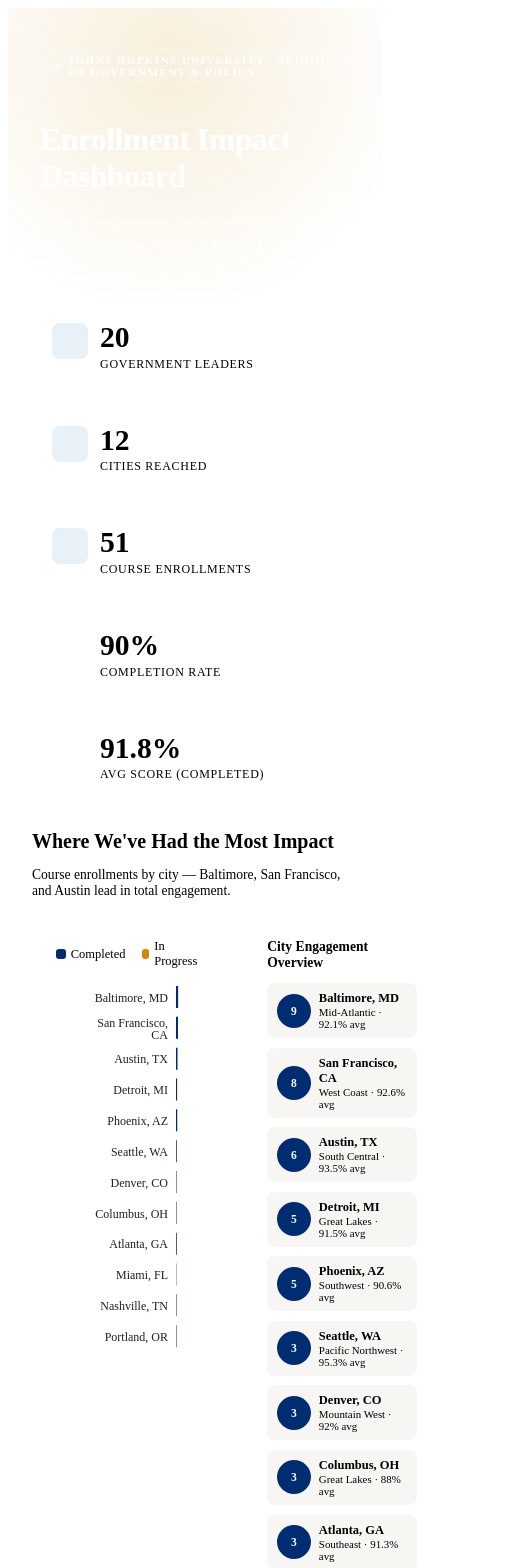
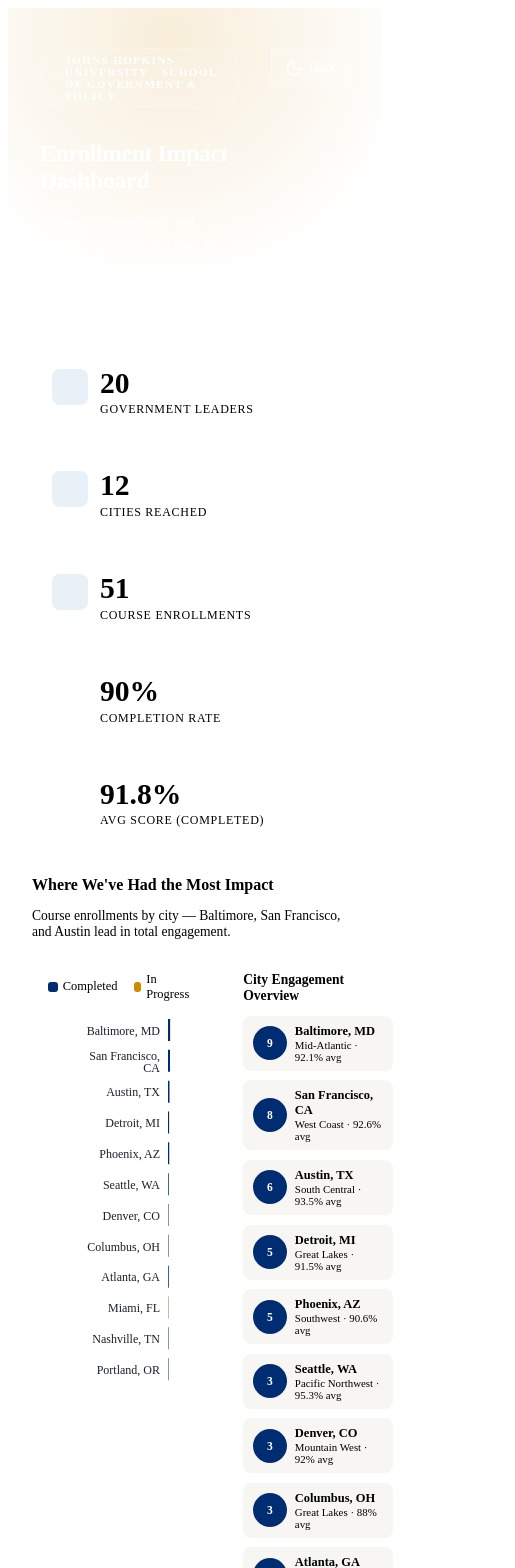
Before and after one commit to neba1234/jhu-enrollment, a React (Vite) app in the folder dashboard/: page / in a window 390 px wide. Shown: the top 1568 px of the page, 515 px wide, since content can reach past the window. Built offline with nearby package versions, Linux system fonts and the light colour scheme; the HTML template or start-up script is replaced by a standard one.

Commit message:
feat: add animations, dark mode, and responsive design
- Add smooth fade-in, slide-up, and pulse animations
- Implement dark mode theme toggle in header
- Add responsive CSS for mobile breakpoints
- Rebuild dashboard with new features

```diff
--- a/dashboard/src/components/Header.jsx
+++ b/dashboard/src/components/Header.jsx
@@ -1,4 +1,5 @@
-import { GraduationCap } from 'lucide-react';
+import { GraduationCap, Moon, Sun } from 'lucide-react';
+import { useDarkMode } from '../hooks/useDarkMode';
 
 const styles = {
   header: {
@@ -7,6 +8,7 @@ const styles = {
     padding: '2.5rem 2rem 2rem',
     position: 'relative',
     overflow: 'hidden',
+    animation: 'fadeIn 0.6s ease-in-out',
   },
   glow: {
     position: 'absolute',
@@ -26,6 +28,21 @@ const styles = {
     display: 'flex',
     justifyContent: 'space-between',
     alignItems: 'flex-start',
+    gap: '2rem',
+  },
+  themeToggle: {
+    background: 'rgba(255,255,255,.12)',
+    border: '1px solid rgba(255,255,255,.2)',
+    color: 'white',
+    padding: '.6rem .8rem',
+    borderRadius: 'var(--radius)',
+    cursor: 'pointer',
+    fontSize: '1rem',
+    display: 'flex',
+    alignItems: 'center',
+    gap: '.4rem',
+    transition: 'all 0.3s ease',
+    marginBottom: '.5rem',
   },
   badge: {
     display: 'inline-flex',
@@ -40,20 +57,23 @@ const styles = {
     padding: '.3rem .8rem',
     borderRadius: 20,
     marginBottom: '1rem',
+    animation: 'slideInLeft 0.6s ease-out',
   },
   title: {
     fontFamily: 'var(--font-serif)',
-    fontSize: '2rem',
+    fontSize: 'clamp(1.5rem, 4vw, 2rem)',
     fontWeight: 700,
     letterSpacing: '-.02em',
     marginBottom: '.35rem',
     lineHeight: 1.15,
+    animation: 'slideUp 0.6s ease-out 0.1s both',
   },
   subtitle: {
     opacity: .8,
     fontSize: '.95rem',
     maxWidth: 520,
     lineHeight: 1.5,
+    animation: 'slideUp 0.6s ease-out 0.2s both',
   },
   date: {
     fontSize: '.75rem',
@@ -62,10 +82,13 @@ const styles = {
     fontWeight: 500,
     letterSpacing: '.04em',
     textTransform: 'uppercase',
+    animation: 'slideUp 0.6s ease-out 0.3s both',
   },
 };
 
 export default function Header() {
+  const [isDark, setIsDark] = useDarkMode();
+
   return (
     <header style={styles.header}>
       <div style={styles.glow} />
@@ -81,6 +104,15 @@ export default function Header() {
           </p>
           <p style={styles.date}>Data as of December 2025</p>
         </div>
+        <button
+          onClick={() => setIsDark(!isDark)}
+          style={styles.themeToggle}
+          title={isDark ? 'Switch to light mode' : 'Switch to dark mode'}
+          aria-label="Toggle dark mode"
+        >
+          {isDark ? <Sun size={18} /> : <Moon size={18} />}
+          <span style={{ fontSize: '.8rem' }}>{isDark ? 'Light' : 'Dark'}</span>
+        </button>
       </div>
     </header>
   );
--- a/dashboard/src/components/UI.jsx
+++ b/dashboard/src/components/UI.jsx
@@ -1,12 +1,13 @@
-export function Card({ children, style = {} }) {
+export function Card({ children, style = {}, delay = 0 }) {
   return (
     <div
       style={{
-        background: 'white',
+        background: 'var(--warm-white)',
         borderRadius: 'var(--radius)',
         boxShadow: 'var(--shadow)',
-        padding: '1.5rem',
+        padding: 'clamp(1rem, 2vw, 1.5rem)',
         border: '1px solid var(--border)',
+        animation: `slideUp 0.6s ease-out ${delay}s both`,
         ...style,
       }}
     >
@@ -17,11 +18,11 @@ export function Card({ children, style = {} }) {
 
 export function SectionTitle({ title, subtitle }) {
   return (
-    <div style={{ marginBottom: '1rem' }}>
+    <div style={{ marginBottom: '1rem', animation: 'slideUp 0.6s ease-out' }}>
       <h2
         style={{
           fontFamily: 'var(--font-serif)',
-          fontSize: '1.25rem',
+          fontSize: 'clamp(1rem, 3vw, 1.25rem)',
           fontWeight: 600,
           color: 'var(--navy)',
           marginBottom: '.15rem',
@@ -55,6 +56,7 @@ export function Badge({ type, children }) {
         padding: '.15rem .5rem',
         borderRadius: 12,
         letterSpacing: '.02em',
+        transition: 'all 0.3s ease',
         ...c,
       }}
     >
--- /dev/null
+++ b/dashboard/src/hooks/useDarkMode.js
@@ -0,0 +1,28 @@
+import { useEffect, useState } from 'react';
+
+export function useDarkMode() {
+  const [isDark, setIsDark] = useState(() => {
+    // Check localStorage first
+    const saved = localStorage.getItem('theme');
+    if (saved) return saved === 'dark';
+
+    // Check system preference
+    if (typeof window !== 'undefined') {
+      return window.matchMedia('(prefers-color-scheme: dark)').matches;
+    }
+    return false;
+  });
+
+  useEffect(() => {
+    const root = document.documentElement;
+    if (isDark) {
+      root.setAttribute('data-theme', 'dark');
+      localStorage.setItem('theme', 'dark');
+    } else {
+      root.removeAttribute('data-theme');
+      localStorage.setItem('theme', 'light');
+    }
+  }, [isDark]);
+
+  return [isDark, setIsDark];
+}
--- a/dashboard/src/styles/global.css
+++ b/dashboard/src/styles/global.css
@@ -24,6 +24,20 @@
   --font-sans: 'DM Sans', system-ui, sans-serif;
 }
 
+/* Dark mode theme */
+[data-theme="dark"] {
+  --warm-white: #1a1f2e;
+  --text: #f0f0f0;
+  --border: #2a3f5f;
+  --shadow: 0 1px 3px rgba(0,0,0,.3), 0 4px 12px rgba(0,0,0,.2);
+  --shadow-lg: 0 4px 24px rgba(0,0,0,.4);
+  --slate: #b0bcc4;
+  --gold-light: #3d2f1f;
+  --sky-light: #1a3a52;
+  --success-bg: #0f3d20;
+  --in-progress-bg: #3d3015;
+}
+
 *, *::before, *::after { margin: 0; padding: 0; box-sizing: border-box; }
 
 body {
@@ -39,3 +53,83 @@ body {
 ::-webkit-scrollbar-track { background: transparent; }
 ::-webkit-scrollbar-thumb { background: var(--border); border-radius: 3px; }
 ::-webkit-scrollbar-thumb:hover { background: var(--slate); }
+
+/* ====== ANIMATIONS ====== */
+@keyframes fadeIn {
+  from { opacity: 0; }
+  to { opacity: 1; }
+}
+
+@keyframes slideUp {
+  from { opacity: 0; transform: translateY(20px); }
+  to { opacity: 1; transform: translateY(0); }
+}
+
+@keyframes slideInLeft {
+  from { opacity: 0; transform: translateX(-20px); }
+  to { opacity: 1; transform: translateX(0); }
+}
+
+@keyframes pulse {
+  0%, 100% { opacity: 1; }
+  50% { opacity: 0.6; }
+}
+
+@keyframes shimmer {
+  0% { background-position: -1200px 0; }
+  100% { background-position: 1200px 0; }
+}
+
+@keyframes chartBars {
+  from { transform: scaleY(0); opacity: 0; }
+  to { transform: scaleY(1); opacity: 1; }
+}
+
+/* Smooth transitions */
+* {
+  transition: background-color 0.3s ease, color 0.3s ease, border-color 0.3s ease;
+}
+
+/* Animation utility classes */
+.fade-in { animation: fadeIn 0.5s ease-in-out; }
+.slide-up { animation: slideUp 0.6s ease-out; }
+.slide-in-left { animation: slideInLeft 0.6s ease-out; }
+.pulse { animation: pulse 2s ease-in-out infinite; }
+
+/* Loading skeleton */
+.skeleton {
+  background: linear-gradient(90deg, var(--border) 25%, var(--sky-light) 50%, var(--border) 75%);
+  background-size: 1200px 100%;
+  animation: shimmer 2s infinite;
+}
+
+/* ====== RESPONSIVE DESIGN ====== */
+@media (max-width: 1400px) {
+  body { font-size: 15px; }
+}
+
+@media (max-width: 1024px) {
+  :root { --radius: 8px; }
+  body { font-size: 14px; }
+}
+
+@media (max-width: 768px) {
+  :root { --radius: 6px; }
+  body { font-size: 13px; padding: 10px; }
+
+  /* Stack layouts vertically */
+  .grid-2 { display: flex !important; flex-direction: column !important; gap: 12px !important; }
+  .grid-3 { display: flex !important; flex-direction: column !important; gap: 12px !important; }
+  .grid-4 { display: flex !important; flex-direction: column !important; gap: 12px !important; }
+}
+
+@media (max-width: 480px) {
+  :root { --radius: 4px; }
+  body { font-size: 12px; padding: 8px; }
+
+  /* Hide non-essential elements on mobile */
+  .hide-mobile { display: none !important; }
+
+  /* Full width on mobile */
+  input, select { width: 100% !important; }
+}
```
Also changed, not shown: 5 other files (tests, documents, lock files or other folders).
